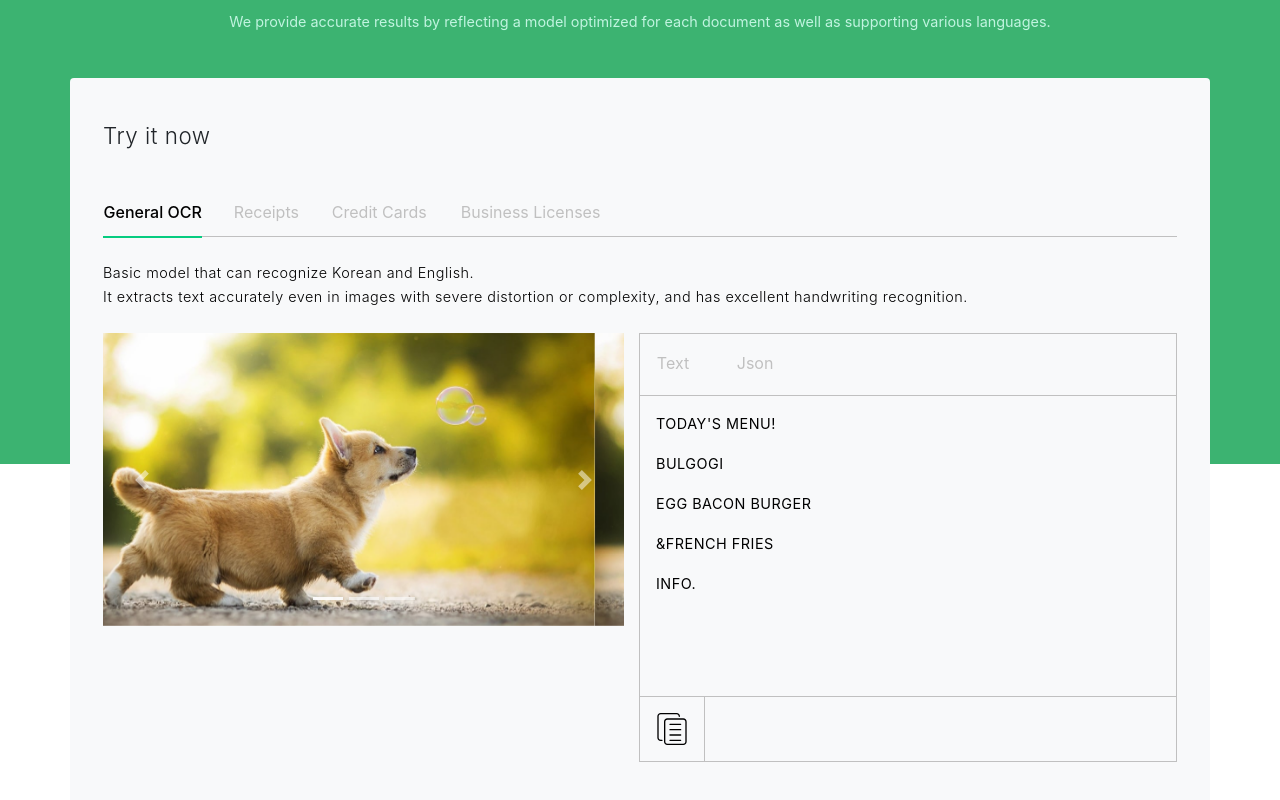
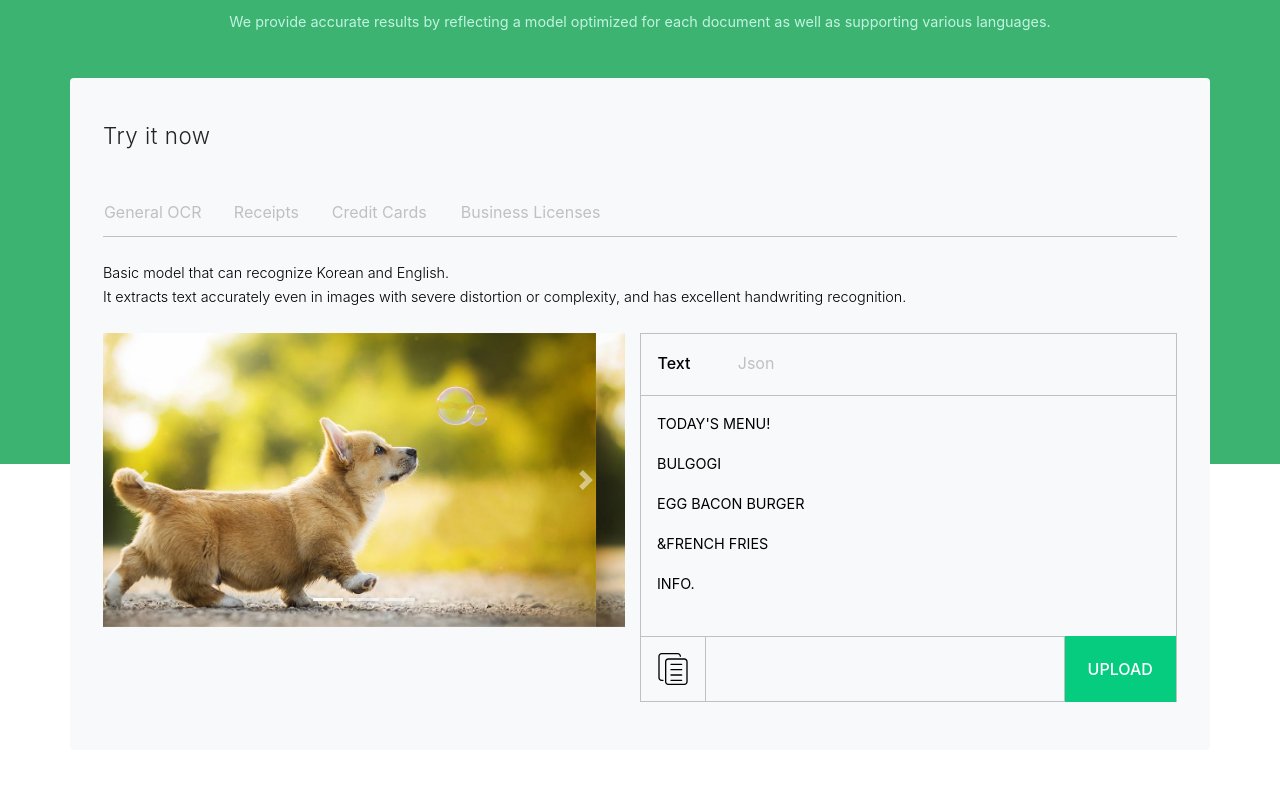
Before and after one commit to ltta18/clova-clone, a React (Create React App) app: page / in a window 1280 px wide. Shown: the part 256-1056 px from the top of the page. After the commit the page ends 1006 px from the top, so only its background shows below. Built offline with nearby package versions, Linux system fonts and the light colour scheme.

Commit message:
Add Copy function + style Upload Button

```diff
--- a/package.json
+++ b/package.json
@@ -7,6 +7,7 @@
     "@testing-library/react": "^9.3.2",
     "@testing-library/user-event": "^7.1.2",
     "bootstrap": "^4.5.2",
+    "copy-to-clipboard": "^3.3.1",
     "node-sass": "^4.14.1",
     "react": "^16.13.1",
     "react-bootstrap": "^1.3.0",
--- a/src/components/homepage/Body.js
+++ b/src/components/homepage/Body.js
@@ -3,13 +3,13 @@ import { Container } from "react-bootstrap";
 import ReactJson from "react-json-view";
 import { jsonObj } from '../../data/data';
 
-const body = <><p>TODAY'S MENU!</p><p>BULGOGI</p><p>EGG BACON BURGER</p><p>&FRENCH FRIES</p><p>INFO.</p></>
+const textObj = <><p>TODAY'S MENU!</p><p>BULGOGI</p><p>EGG BACON BURGER</p><p>&FRENCH FRIES</p><p>INFO.</p></>
 
 const Body = ({ isText }) => {
   return (
-    <Container className="pt-3 pb-3 pl-3 pr-3 home-body">
+    <Container className="pt-3 pb-3 pl-3 pr-3 home-body" style={{ marginRight: '15px' }}>
     {isText
-    ? <div className="body-desc-text desc-text mt-0" style={{ fontWeight: 400 }}>{body}</div>
+    ? <div className="body-desc-text desc-text mt-0" style={{ fontWeight: 400 }}>{textObj}</div>
     : <ReactJson
       src={jsonObj}
       theme="rjv-default"
--- a/src/data/data.js
+++ b/src/data/data.js
@@ -1,3 +1,5 @@
+export const textObj = "<p>TODAY'S MENU!</p><p>BULGOGI</p><p>EGG BACON BURGER</p><p>&FRENCH FRIES</p><p>INFO.</p>"
+
 export const jsonObj = {
     "meta": {
         "imageSize": {
--- a/src/pages/HomePage/index.css
+++ b/src/pages/HomePage/index.css
@@ -65,13 +65,12 @@
 
 .body-desc-text {
   color: #000;
-  font-weight: 300;
-  letter-spacing: .5px;
+  font-weight: 350;
   line-height: 24px;
 }
 
 .home-body {
-  height: 300px;
+  height: 15rem;
   overflow-y: auto;
 }
 
@@ -99,3 +98,38 @@ background: lightgrey;
 .copy-icon:hover {
   background: url("../../img/copy-green.svg") no-repeat;
 }
+
+.inputFileName::after {
+  content: attr(fileName)
+}
+
+.inputFileButton {
+  /* position: absolute; */
+  width: 9rem;
+  top: 0;
+  bottom: 0;
+  right: 0;
+  height: 100%;
+  background-color: #06cc80;
+  color: #fff;
+  border: none;
+  border-collapse: collapse;
+  /* display: none; */
+}
+
+.inputFileButton:focus, .inputFileButton:active {
+  border: none;
+  outline: none;
+}
+
+.inputFileButton::before {
+  content: "UPLOAD";
+  font-weight: 500;
+}
+
+@media only screen and (max-width: 576px) {
+  .p-style {
+    padding-right: 0;
+    padding-bottom: 1rem;
+  }
+}
--- a/src/pages/HomePage/index.js
+++ b/src/pages/HomePage/index.js
@@ -3,12 +3,32 @@ import { Container, Row, Col, Button, OverlayTrigger, Tooltip, Form } from "reac
 import Body from "../../components/homepage/Body";
 import CarouselImg from "../../components/homepage/CarouselImg";
 import "./index.css";
+import copy from "copy-to-clipboard";
+import { textObj, jsonObj } from '../../data/data';
 
 const HomePage = () => {
-  const [ isText, setIsText ] = useState(true)
+  const [ isText, setIsText ] = useState(true);
+  const [ fileName, setFileName ] = useState('');
+
+  const displayFileName = (e) => {
+    const file = e.target.value.split('\\')[2]
+    setFileName(file)
+  }
+
+  const handleClickFileButton = (e) => {
+    e.preventDefault();
+    document.getElementById('inputFile').click();
+  }
+
+  const handleClickCopyButton = () => {
+    console.log(jsonObj)
+    const copyText = isText ? textObj : JSON.stringify(jsonObj)
+    copy(copyText)
+  }
 
   useEffect(() => {
-    document.getElementById('defaultChecked').focus()
+    document.getElementById('defaultChecked').focus();
+    document.getElementById('defaultTextChecked').focus();
   }, [])
 
   return (
@@ -32,17 +52,17 @@ const HomePage = () => {
           <div>It extracts text accurately even in images with severe distortion or complexity, and has excellent handwriting recognition.</div>
         </Row>
         <Row>
-          <Col className="pl-0">
+          <Col className="pl-0 p-style" sm={6}>
             <CarouselImg />
           </Col>
-          <Col className="pr-0" style={{ border: '1px solid silver' }}>
+          <Col className="pr-0" style={{ border: '1px solid silver', borderBottom: '0' }} sm={6}>
             <Row className="pt-3 pb-2 mr-0" style={{ borderBottom: '1px solid silver' }}>
-              <button className="body-button pl-3" onClick={() => setIsText(true)} title="Text">Text</button>
+              <button id="defaultTextChecked" className="body-button pl-3" onClick={() => setIsText(true)} title="Text">Text</button>
               <button className="body-button pl-3" onClick={() => setIsText(false)} title="Json">Json</button>
             </Row>
             <Row><Body isText={isText} /></Row>
-            <Row className="mr-0 " style={{ borderTop: '1px solid silver' }}>
-              <Row className="pt-3 pb-3 pl-3 pr-3 ml-0" style={{ borderRight: "1px solid silver" }}>
+            <Row className="mr-0">
+              <Col className="flex-grow-0 pt-3 pb-3 pl-3 pr-3 ml-0" style={{ borderRight: "1px solid silver", borderTop: '1px solid silver', borderBottom: '1px solid silver' }}>
                 <OverlayTrigger
                   placement="top"
                   overlay={
@@ -51,11 +71,19 @@ const HomePage = () => {
                     </Tooltip>
                   }
                 >
-                  <div className="copy-icon"></div>
+                  <div className="copy-icon" onClick={handleClickCopyButton}></div>
                 </OverlayTrigger>
-              </Row>
-              <Col>
-
+              </Col>
+              <Col className="pr-0 pl-0">
+                <Form className="h-100">
+                  <Form.Group className="mb-0 h-100">
+                    <Form.File id="inputFile" className="d-none" onChange={(e) => displayFileName(e)} />
+                    <Container className="d-flex h-100 pr-0 pl-0">
+                      <div className="inputFileName w-100 pt-2 pb-2 pr-2 pl-2 align-items-center" style={{ border: '1px solid silver', borderLeft: 0 }} fileName={fileName}></div>
+                      <button target="_blank" className="inputFileButton float-right" onClick={(e) => handleClickFileButton(e)}></button>
+                    </Container>
+                  </Form.Group>
+                </Form>
               </Col>
             </Row>
           </Col>
```
Also changed, not shown: 1 other file (tests, documents, lock files or other folders).
